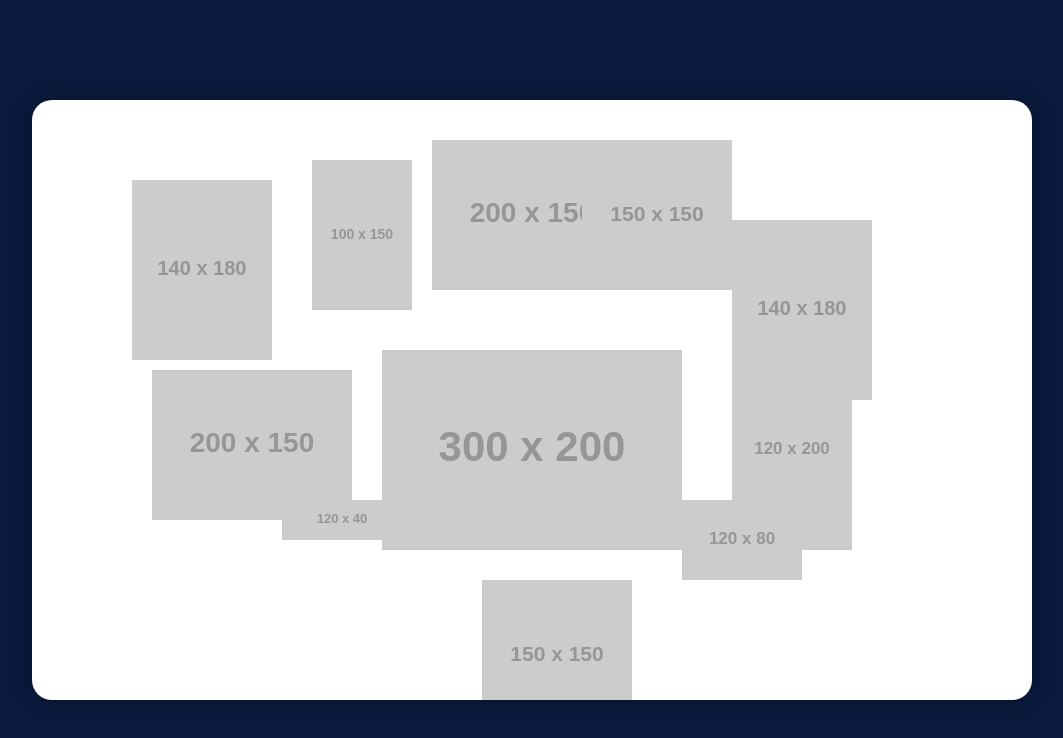
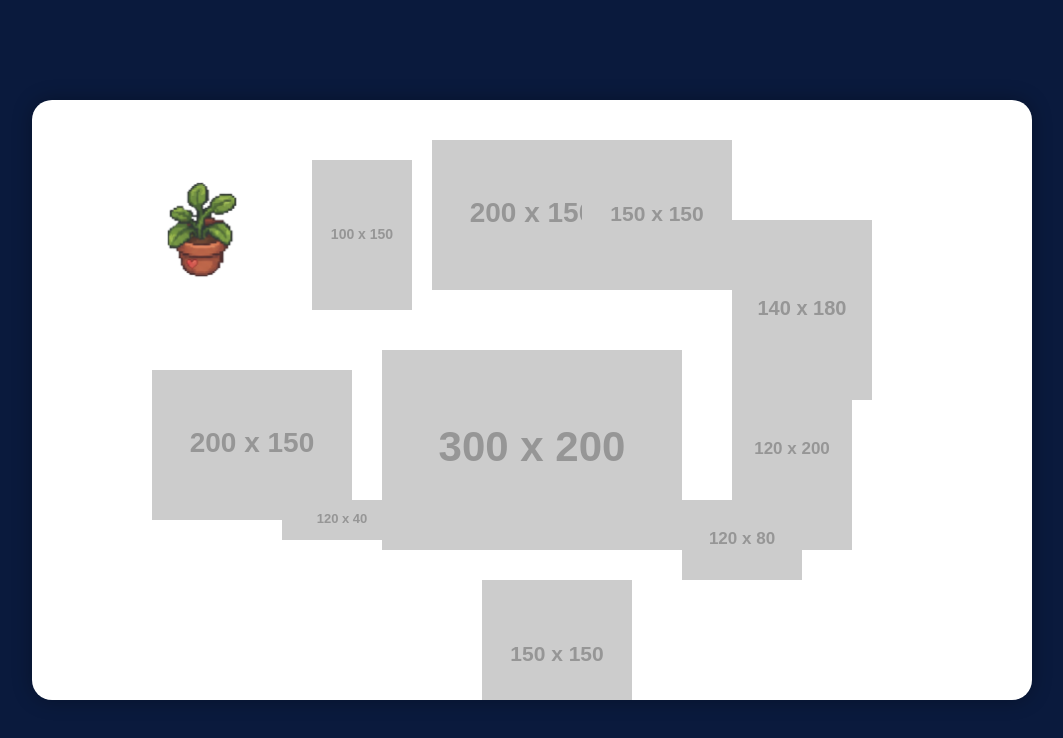
Before and after one commit to SalmaSoliman10/salmasoliman10.github.io, a plain HTML site: page index.html in a window 1280 px wide. Shown: the whole page, without its empty margins (108-1171 px from the left). Drawn offline with Linux system fonts and the light colour scheme; placeholder pictures from the web are drawn by us.

Commit message:
Update index.html

```diff
--- a/index.html
+++ b/index.html
@@ -131,7 +131,7 @@
     <img id="laptop" class="object" src="https://via.placeholder.com/300x200?text=Laptop" onclick="showSection('resume')" />
     <img id="notebook" class="object" src="https://via.placeholder.com/200x150?text=Notebook" onclick="showSection('projects')" />
     <img id="phone" class="object" src="https://via.placeholder.com/120x200?text=Phone" onclick="showSection('contact')" />
-    <img id="plant" class="object" src="https://via.placeholder.com/140x180?text=Plant" onclick="showSection('about')" />
+    <img id="plant" class="object" src="https://github.com/SalmaSoliman10/salmasoliman10.github.io/blob/main/plant.png?raw=true" onclick="showSection('about')" />
     <img id="coffee" class="object" src="https://via.placeholder.com/140x180?text=Coffee" onclick="showSection('skills')" />
     <img id="pen" class="object" src="https://via.placeholder.com/120x40?text=Pen" />
     <img id="mouse" class="object" src="https://via.placeholder.com/120x80?text=Mouse" />
```
